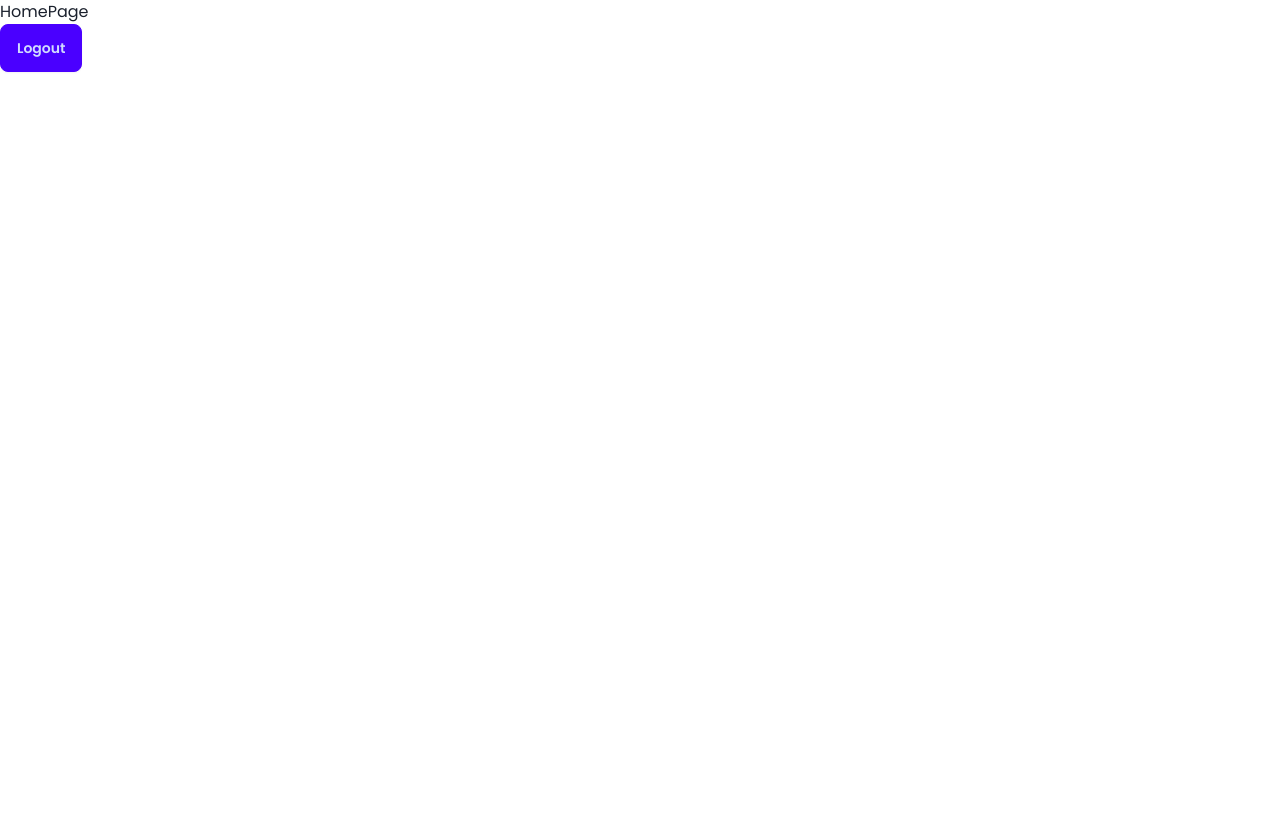
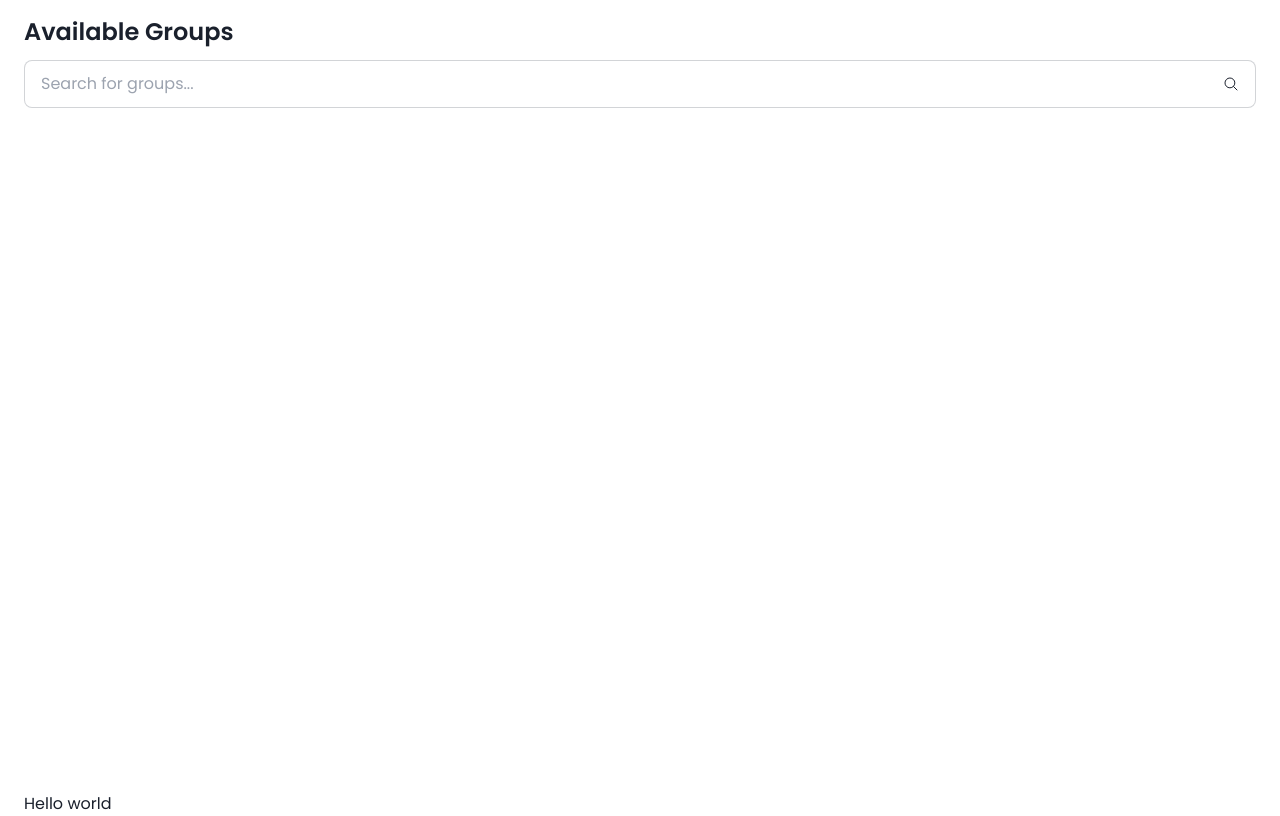
Before and after one commit to VictorMugisha/agenda-app, a React (Vite) app in the folder client/: page /app in a window 1280 px wide. Built offline with nearby package versions, Linux system fonts and the light colour scheme; sample sign-in values are in the browser's storage.

Commit message:
Added a group search input on homepage

```diff
--- a/client/package.json
+++ b/client/package.json
@@ -16,6 +16,7 @@
     "framer-motion": "^11.5.6",
     "react": "^18.3.1",
     "react-dom": "^18.3.1",
+    "react-icons": "^5.3.0",
     "react-router-dom": "^6.26.2"
   },
   "devDependencies": {
--- a/client/src/layouts/ProtectedRoute.jsx
+++ b/client/src/layouts/ProtectedRoute.jsx
@@ -3,5 +3,12 @@ import useAuthContext from "../hooks/useAuthContext";
 export default function ProtectedRoute() {
   const { isAuthenticated } = useAuthContext();
 
-  return isAuthenticated ? <Outlet /> : <Navigate to="/login" replace />;
+  return isAuthenticated ? (
+    <main className="mx-6 mt-4 flex flex-col min-h-screen justify-between">
+      <Outlet />
+      <h1>Hello world</h1>
+    </main>
+  ) : (
+    <Navigate to="/login" replace />
+  );
 }
--- a/client/src/pages/protected/HomePage.jsx
+++ b/client/src/pages/protected/HomePage.jsx
@@ -1,10 +1,21 @@
-import useAuthContext from "../../hooks/useAuthContext";
+import { useState } from "react";
+import { IoSearchOutline } from "react-icons/io5";
 export default function HomePage() {
-  const { removeToken } = useAuthContext();
+  const [groupSearch, setGroupSearch] = useState("");
   return (
     <div>
-      <p>HomePage</p>
-      <button className="btn btn-primary" onClick={() => removeToken()}>Logout</button>
+      <h1 className="text-2xl font-semibold pb-3">Available Groups</h1>
+      <label className="input input-bordered flex items-center gap-2">
+        <input
+          type="text"
+          className="grow"
+          placeholder="Search for groups..."
+          name="groupSearch"
+          value={groupSearch}
+          onChange={(e) => setGroupSearch(e.target.value)}
+        />
+        <IoSearchOutline />
+      </label>
     </div>
   );
 }
```
Also changed, not shown: 1 other file (tests, documents, lock files or other folders).
